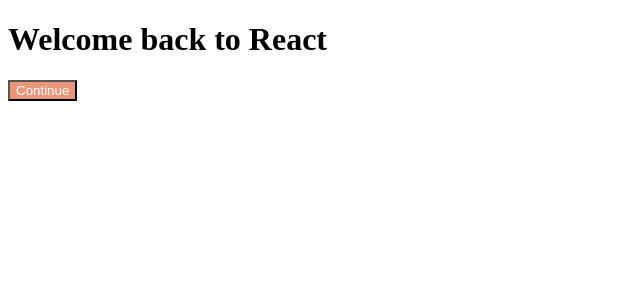
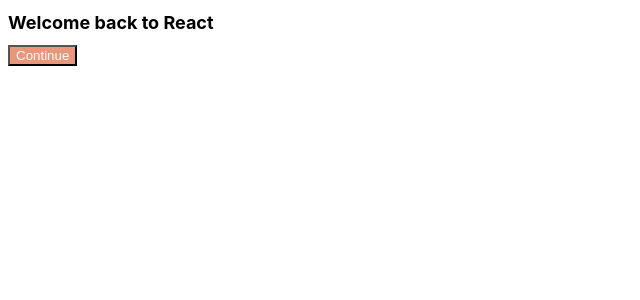
Before and after one commit to empodi/movie-app-2022, a React (Create React App) app: page / in a window 1280 px wide. Shown: the top 300 px of the page, without its empty margins (0-640 px from the left). Built offline with nearby package versions, Linux system fonts and the light colour scheme.

Commit message:
App.module.css

```diff
--- a/src/App.js
+++ b/src/App.js
@@ -1,9 +1,10 @@
 import Button from "./Button";
+import styles from "./App.module.css";
 
 function App() {
   return (
     <div>
-      <h1>Welcome back to React</h1>
+      <h1 className={styles.title}>Welcome back to React</h1>
       <Button text={"Continue"} />
     </div>
   );
--- /dev/null
+++ b/src/App.module.css
@@ -0,0 +1,5 @@
+.title {
+  font-family: -apple-system, BlinkMacSystemFont, "Segoe UI", Roboto, Oxygen,
+    Ubuntu, Cantarell, "Open Sans", "Helvetica Neue", sans-serif;
+  font-size: 18px;
+}
```
